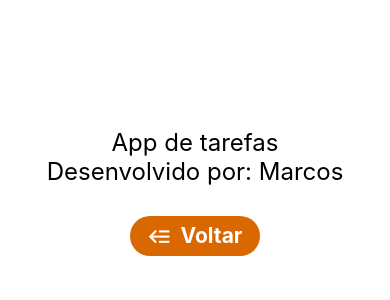
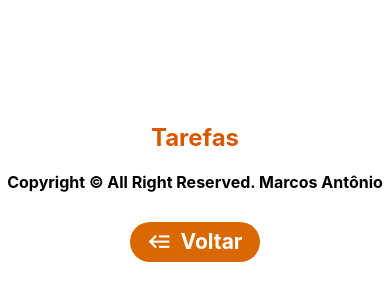
Before and after one commit to MarcosSilva13/App-ToDoList, a React Native app: screen /Sobre in a window 390 px wide. Shown: the part 230-530 px from the top of the page. Built offline with nearby package versions, Linux system fonts and the light colour scheme; no server answers; what react-native-storage would draw is missing.

Commit message:
Ajustes tarefas e sobre

```diff
--- a/screens/Sobre.js
+++ b/screens/Sobre.js
@@ -5,8 +5,8 @@ import { MaterialCommunityIcons } from "@expo/vector-icons";
 export default function Sobre({ navigation }) {
     return (
         <View style={styles.container}>
-            <Text style={styles.textTitle}>App de tarefas</Text>
-            <Text style={styles.textTitle}>Desenvolvido por: Marcos</Text>
+            <Text style={styles.textTitle}>Tarefas</Text>
+            <Text style={styles.textCopy}>Copyright © All Right Reserved. Marcos Antônio</Text>
             <TouchableOpacity
                 style={styles.buttonBack}
                 onPress={() => navigation.navigate("Login")}
@@ -31,13 +31,16 @@ const styles = StyleSheet.create({
     },
     textTitle: {
         fontSize: 24,
-        color: "#000",
-        justifyContent: "center",
+        fontWeight: "bold",
+        color: "#D95800",
         marginLeft: 20,
         marginRight: 20,
-        //borderWidth: 2,
-        //borderColor: "#000",
-        //backgroundColor: "#D96800"
+    },
+    textCopy: {
+        fontSize: 16,
+        marginTop: 20,
+        color: "#000",
+        fontWeight: "bold",
     },
     textButton: {
         fontSize: 21,
--- a/screens/Tarefa.js
+++ b/screens/Tarefa.js
@@ -62,7 +62,7 @@ export default function Tarefa({ navigation, route }) {
   async function addTask() {
     if (newTask == "") {
       Alert.alert("Atenção", "Não pode adicionar tarefa vazia!");
-      alert("Não pode adicionar tarefa vazia!");
+      //alert("Não pode adicionar tarefa vazia!");
       return;
     }
 
```
